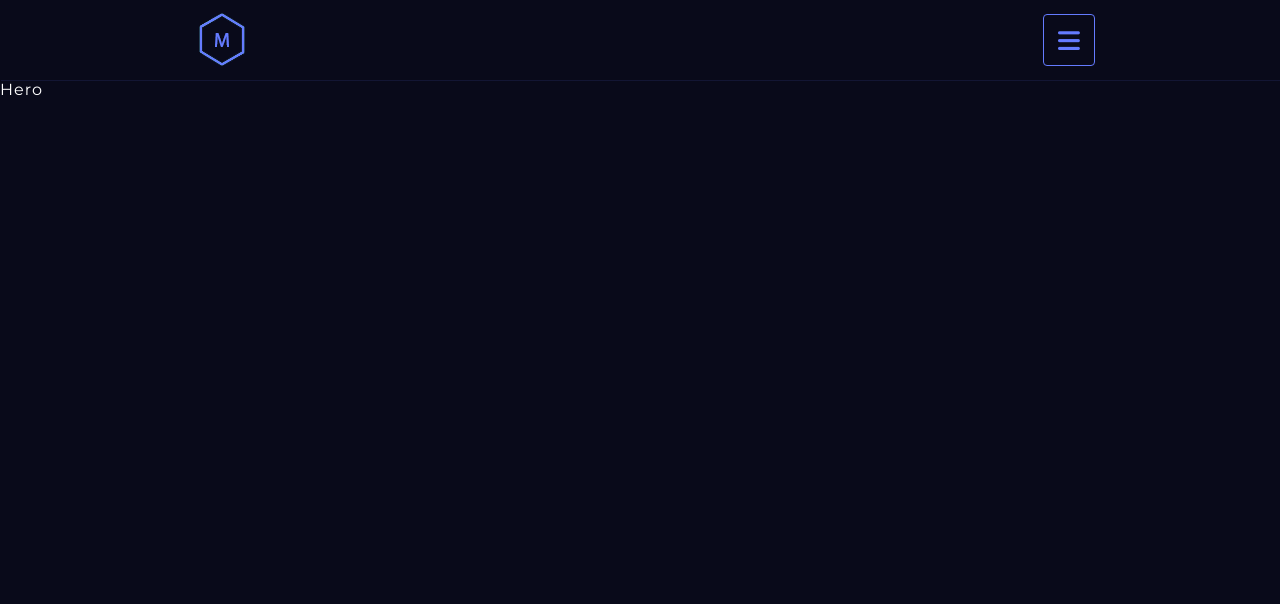
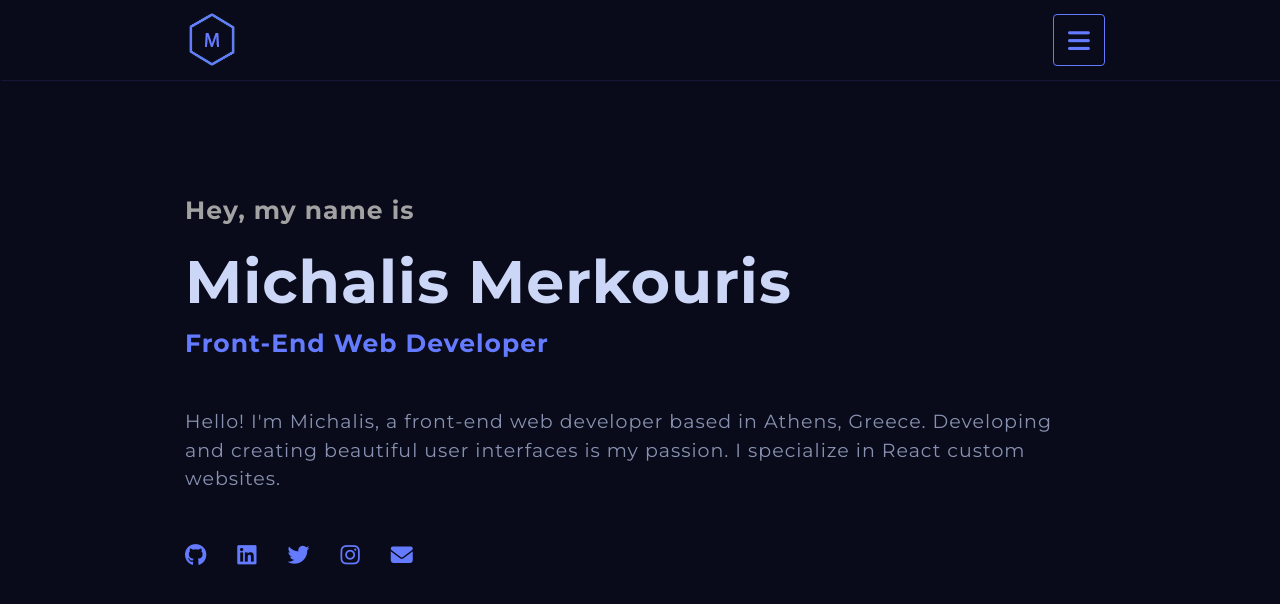
Before and after one commit to mimerkou/portfolio, a React (Create React App) app: page / in a window 1280 px wide. Shown: the top 604 px of the page. Built offline with nearby package versions, Linux system fonts and the light colour scheme.

Commit message:
finished hero section, started working on about section

```diff
--- a/package.json
+++ b/package.json
@@ -13,6 +13,7 @@
     "react-router-dom": "^6.3.0",
     "react-scripts": "5.0.1",
     "react-scroll": "^1.8.7",
+    "react-tooltip": "^4.2.21",
     "styled-components": "^5.3.5",
     "web-vitals": "^2.1.4"
   },
--- /dev/null
+++ b/src/components/Hero/Hero.css
@@ -0,0 +1,93 @@
+.home-container {
+  max-width: 96rem;
+  padding: 0 2.5rem;
+  padding: 10rem 2.5rem;
+  margin: 0 auto;
+  display: flex;
+  flex-direction: column;
+  justify-content: center;
+  align-items: flex-start;
+}
+
+.home-header {
+  margin-top: 1.5rem;
+}
+
+.home-header .name-is {
+  font-size: 2.5rem;
+  color: #a2a2a2;
+  margin-bottom: 2rem;
+}
+
+.home-header .michalis {
+  font-size: 6rem;
+  color: #ccd6f6;
+  margin-bottom: 1rem;
+}
+
+.home-header .front-end {
+  font-size: 2.5rem;
+  color: #647bff;
+}
+
+.home-text {
+  margin: 5rem 0;
+}
+
+.home-text p {
+  color: #8892b0;
+  font-size: 1.9rem;
+  line-height: 1.5;
+}
+
+.home-contact {
+  display: flex;
+  justify-content: space-between;
+  align-items: center;
+  gap: 3rem;
+}
+
+.home-contact a:first-child {
+  padding: 0;
+}
+
+.social-btn {
+  background: #647bff;
+  background: #090a1a;
+  display: flex;
+  align-items: center;
+  justify-content: center;
+}
+
+.social-btn i {
+  font-size: 2.2rem;
+  color: #647bff;
+  transition: all 0.3s linear;
+}
+
+.social-btn:hover i {
+  transform: translateY(-0.3rem);
+  color: #ccd6f6;
+}
+
+@media screen and (max-width: 480px) {
+  .home-container {
+    padding: 5rem 2.5rem;
+  }
+
+  .home-header .name-is {
+    font-size: 2rem;
+  }
+
+  .home-header .michalis {
+    font-size: 4.5rem;
+  }
+
+  .home-header .front-end {
+    font-size: 2rem;
+  }
+
+  .home-text p {
+    font-size: 1.7rem;
+  }
+}
--- a/src/components/Hero/Hero.jsx
+++ b/src/components/Hero/Hero.jsx
@@ -1,10 +1,61 @@
 import React from 'react';
+import './Hero.css';
 
 const Hero = () => {
   return (
-    <div id="home" style={{ minHeight: '100vh' }}>
-      Hero
-    </div>
+    <section className="home-container" id="home">
+      <div className="home-header">
+        <h3 className="name-is">Hey, my name is</h3>
+        <h2 className="michalis">Michalis Merkouris</h2>
+        <h3 className="front-end">Front-End Web Developer</h3>
+      </div>
+
+      <div className="home-text">
+        <p>
+          Hello! I'm Michalis, a front-end web developer based in Athens,
+          Greece. Developing and creating beautiful user interfaces is my
+          passion. I specialize in React custom websites.
+        </p>
+      </div>
+
+      <div className="home-contact">
+        <a
+          href="https://github.com/mimerkou"
+          target="_blank"
+          rel="noreferrer"
+          className="social-btn"
+        >
+          <i className="fa-brands fa-github"></i>
+        </a>
+        <a
+          href="https://www.linkedin.com/in/michalis-merkouris-4025847b/"
+          target="_blank"
+          rel="noreferrer"
+          className="social-btn"
+        >
+          <i className="fa-brands fa-linkedin"></i>
+        </a>
+        <a
+          href="https://twitter.com/mimerkou"
+          target="_blank"
+          rel="noreferrer"
+          className="social-btn"
+        >
+          <i className="fa-brands fa-twitter"></i>
+        </a>
+        <a
+          href="https://www.instagram.com/michalis.merkouris/"
+          target="_blank"
+          rel="noreferrer"
+          className="social-btn"
+        >
+          <i className="fa-brands fa-instagram"></i>
+        </a>
+        <a href="mailto:mimerkou@gmail.com" className="social-btn">
+          <i className="fa-solid fa-envelope"></i>
+        </a>
+      </div>
+    </section>
   );
 };
 
--- a/src/components/Navbar/Navbar.css
+++ b/src/components/Navbar/Navbar.css
@@ -19,7 +19,7 @@
   width: 100%;
   height: auto;
   max-width: 96rem;
-  padding: 0 2.5rem;
+  padding: 0 1.5rem;
   position: relative;
 }
 
--- a/src/pages/Home.js
+++ b/src/pages/Home.js
@@ -1,14 +1,12 @@
 import React from 'react';
-import About from '../components/About/About';
+import Navbar from '../components/Navbar/Navbar';
 import Hero from '../components/Hero/Hero';
-import Navbar from '../components/Navbar/Navbar';
 
 const Home = () => {
   return (
     <>
       <Navbar />
       <Hero />
-      <About />
     </>
   );
 };
```
Also changed, not shown: 1 other file (tests, documents, lock files or other folders).
